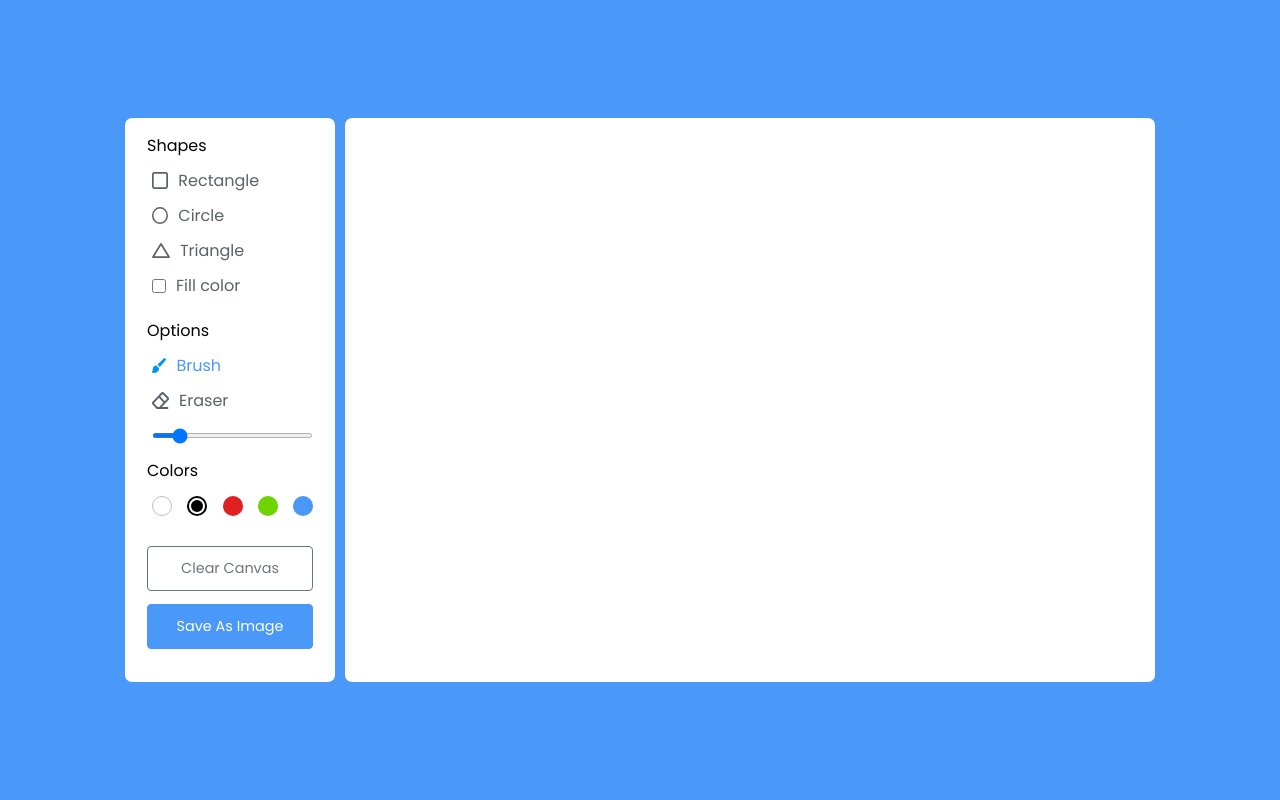
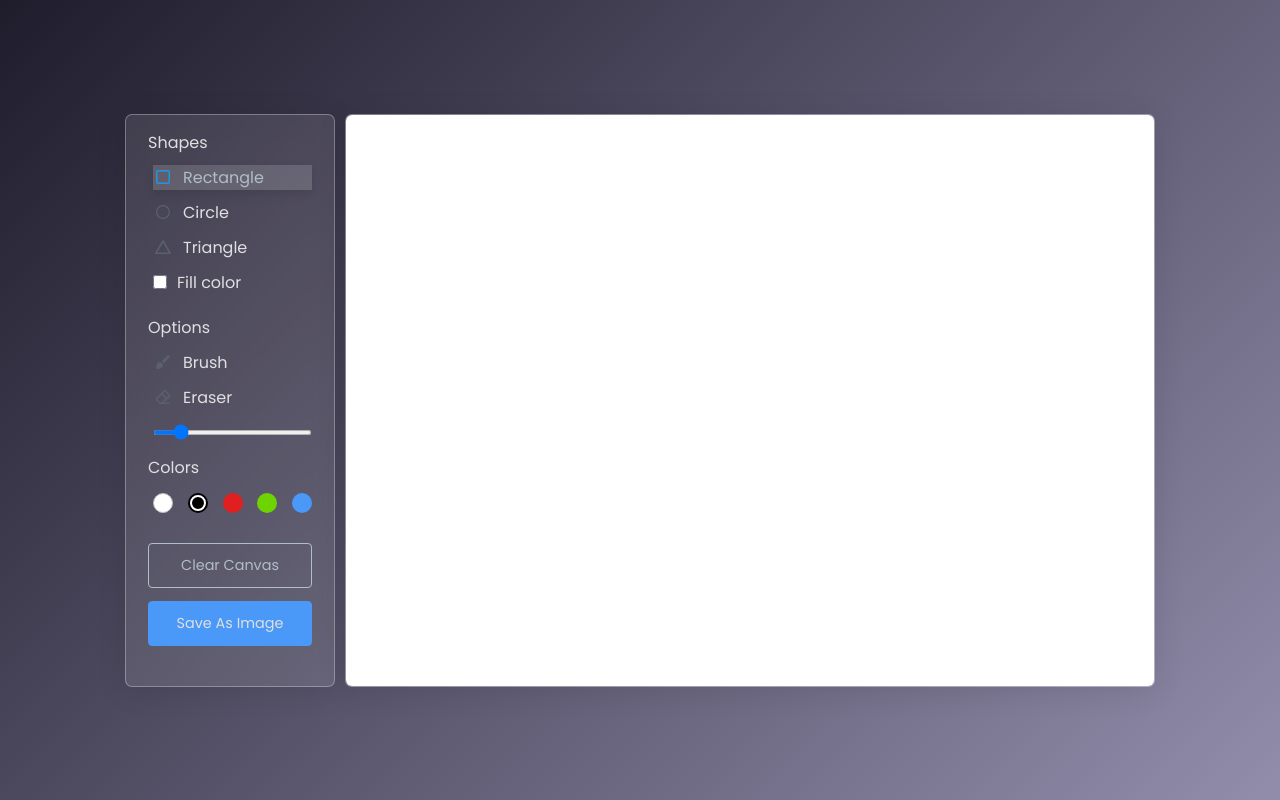
Before and after one commit to sahil-kumar-yadav/whiteboard-beta, a plain HTML site: page index.html in a window 1280 px wide. Both pictures are taken after a click on the item "Rectangle". Drawn offline with Linux system fonts and the light colour scheme.

Commit message:
basic app created

```diff
--- a/index.html
+++ b/index.html
@@ -1,10 +1,13 @@
 <!DOCTYPE html>
 <html lang="en">
+
 <head>
   <meta charset="UTF-8">
   <meta name="viewport" content="width=device-width, initial-scale=1.0">
   <link rel="stylesheet" href="style.css">
+  <script src="./script.js" defer></script>
   <title>WhiteBoard Beta</title>
+
 </head>
 
 <body>
@@ -70,4 +73,6 @@
   </div>
 
 </body>
+
+
 </html>
--- a/script.js
+++ b/script.js
@@ -0,0 +1,132 @@
+const canvas = document.querySelector("canvas"),
+    toolBtns = document.querySelectorAll(".tool"),
+    fillColor = document.querySelector("#fill-color"),
+    sizeSlider = document.querySelector("#size-slider"),
+    colorBtns = document.querySelectorAll(".colors .option"),
+    colorPicker = document.querySelector("#color-picker"),
+    clearCanvas = document.querySelector(".clear-canvas"),
+    saveImg = document.querySelector(".save-img"),
+    ctx = canvas.getContext("2d"); // getContext() method returns a drawing context on the canvas
+
+// global variables with default value
+let prevMouseX, prevMouseY, snapshot,
+    isDrawing = false,
+    selectedTool = "brush",
+    brushWidth = 5,
+    selectedColor = "#000";
+
+const setCanvasBackground = () => {
+    // setting whole canvas background to white, so the downloaded img background will be white
+    ctx.fillStyle = "#fff";
+    ctx.fillRect(0, 0, canvas.width, canvas.height);
+    ctx.fillStyle = selectedColor; // setting fillstyle back to the selectedColor, it'll be the brush color
+}
+
+window.addEventListener("load", () => {
+    // setting canvas width/height.. offsetwidth/height returns viewable width/height of an element
+    canvas.width = canvas.offsetWidth;
+    canvas.height = canvas.offsetHeight;
+    setCanvasBackground();
+});
+
+const drawRect = (e) => {
+    // if fillColor isn't checked draw a rect with border else draw rect with background
+    if (!fillColor.checked) {
+        // creating circle according to the mouse pointer
+        return ctx.strokeRect(e.offsetX, e.offsetY, prevMouseX - e.offsetX, prevMouseY - e.offsetY);
+        // stockerect returns a rectangle , stockerect(x-cordinate,y, widht,height)
+    }
+    ctx.fillRect(e.offsetX, e.offsetY, prevMouseX - e.offsetX, prevMouseY - e.offsetY);
+}
+
+const drawCircle = (e) => {
+    ctx.beginPath(); // creating new path to draw circle
+    // getting radius for circle according to the mouse pointer
+    let radius = Math.sqrt(Math.pow((prevMouseX - e.offsetX), 2) + Math.pow((prevMouseY - e.offsetY), 2));
+    ctx.arc(prevMouseX, prevMouseY, radius, 0, 2 * Math.PI); // creating circle according to the mouse pointer
+    // arc(x,y,radius,start,angle,endangle)
+    fillColor.checked ? ctx.fill() : ctx.stroke(); // if fillColor is checked fill circle else draw border circle
+}
+
+const drawTriangle = (e) => {
+    ctx.beginPath(); // creating new path to draw circle
+    ctx.moveTo(prevMouseX, prevMouseY); // moving triangle to the mouse pointer
+    ctx.lineTo(e.offsetX, e.offsetY); // creating first line according to the mouse pointer
+    ctx.lineTo(prevMouseX * 2 - e.offsetX, e.offsetY); // creating bottom line of triangle
+    ctx.closePath(); // closing path of a triangle so the third line draw automatically
+    fillColor.checked ? ctx.fill() : ctx.stroke(); // if fillColor is checked fill triangle else draw border
+}
+
+const startDraw = (e) => {
+    isDrawing = true;
+    prevMouseX = e.offsetX; // passing current mouseX position as prevMouseX value
+    prevMouseY = e.offsetY; // passing current mouseY position as prevMouseY value
+    ctx.beginPath(); // creating new path to draw
+    ctx.lineWidth = brushWidth; // passing brushSize as line width
+    ctx.strokeStyle = selectedColor; // passing selectedColor as stroke style
+    ctx.fillStyle = selectedColor; // passing selectedColor as fill style
+    // copying canvas data & passing as snapshot value.. this avoids dragging the image
+    snapshot = ctx.getImageData(0, 0, canvas.width, canvas.height);
+}
+
+const drawing = (e) => {
+    if (!isDrawing) return; // if isDrawing is false return from here
+    ctx.putImageData(snapshot, 0, 0); // adding copied canvas data on to this canvas
+
+    if (selectedTool === "brush" || selectedTool === "eraser") {
+        // if selected tool is eraser then set strokeStyle to white
+        // to paint white color on to the existing canvas content else set the stroke color to selected color
+        ctx.strokeStyle = selectedTool === "eraser" ? "#fff" : selectedColor;
+        ctx.lineTo(e.offsetX, e.offsetY); // creating line according to the mouse pointer
+        ctx.stroke(); // drawing/filling line with color
+    } else if (selectedTool === "rectangle") {
+        drawRect(e);
+    } else if (selectedTool === "circle") {
+        drawCircle(e);
+    } else {
+        drawTriangle(e);
+    }
+}
+
+toolBtns.forEach(btn => {
+    btn.addEventListener("click", () => { // adding click event to all tool option
+        // remove class from previous options / other option and add it to current clicked option
+        document.querySelector(".options .active").classList.remove("active");
+        btn.classList.add("active");
+        selectedTool = btn.id;
+    });
+});
+
+sizeSlider.addEventListener("change", () => brushWidth = sizeSlider.value); // passing slider value as brushSize
+
+colorBtns.forEach(btn => {
+    btn.addEventListener("click", () => { // adding click event to all color button
+        // removing selected class from the previous option and adding on current clicked option
+        document.querySelector(".options .selected").classList.remove("selected");
+        btn.classList.add("selected");
+        // passing selected btn background color as selectedColor value
+        selectedColor = window.getComputedStyle(btn).getPropertyValue("background-color");
+    });
+});
+
+colorPicker.addEventListener("change", () => {
+    // passing picked color value from color picker to last color btn background
+    colorPicker.parentElement.style.background = colorPicker.value;
+    colorPicker.parentElement.click();
+});
+
+clearCanvas.addEventListener("click", () => {
+    ctx.clearRect(0, 0, canvas.width, canvas.height); // clearing whole canvas
+    setCanvasBackground();
+});
+
+saveImg.addEventListener("click", () => {
+    const link = document.createElement("a"); // creating <a> element
+    link.download = `${Date.now()}.jpg`; // passing current date as link download value
+    link.href = canvas.toDataURL(); // passing canvasData as link href value
+    link.click(); // clicking link to download image
+});
+
+canvas.addEventListener("mousedown", startDraw);
+canvas.addEventListener("mousemove", drawing);
+canvas.addEventListener("mouseup", () => isDrawing = false);
--- a/style.css
+++ b/style.css
@@ -1,99 +1,144 @@
 /* Import Google font - Poppins */
 @import url('https://fonts.googleapis.com/css2?family=Poppins:wght@400;500;600&display=swap');
-*{
+
+* {
   margin: 0;
   padding: 0;
   box-sizing: border-box;
   font-family: 'Poppins', sans-serif;
+
 }
-body{
+
+body {
   display: flex;
   align-items: center;
   justify-content: center;
   min-height: 100vh;
-  background: #4A98F7;
+  background: linear-gradient(135deg, #1F1C2C, #928DAB);
+  color: #E0E0E0;
 }
-.container{
+
+.container {
   display: flex;
   width: 100%;
   gap: 10px;
   padding: 10px;
   max-width: 1050px;
 }
-section{
-  background: #fff;
+
+section {
+  background: rgba(255, 255, 255, 0.1);
   border-radius: 7px;
+  box-shadow: 0 4px 30px rgba(0, 0, 0, 0.1);
+  backdrop-filter: blur(10px);
+  -webkit-backdrop-filter: blur(10px);
+  border: 1px solid rgba(255, 255, 255, 0.3);
+
 }
-.tools-board{
+
+.tools-board {
   width: 210px;
   padding: 15px 22px 0;
 }
-.tools-board .row{
+
+.tools-board .row {
   margin-bottom: 20px;
 }
-.row .options{
+
+.row .options {
   list-style: none;
   margin: 10px 0 0 5px;
 }
-.row .options .option{
+
+.row .options .option {
   display: flex;
   cursor: pointer;
   align-items: center;
   margin-bottom: 10px;
+
 }
+
+.option:hover,
+.option.active {
+  background: rgba(255, 255, 255, 0.15);
+  box-shadow: 0 4px 8px rgba(0, 0, 0, 0.1);
+}
+
+.option img {
+  width: 20px;
+  height: 14px;
+}
+
+
 /* color changes when hover or a active class  */
-.option:is(:hover, .active) img{
-  filter: invert(17%) sepia(90%) saturate(3000%) hue-rotate(900deg) brightness(100%) contrast(100%);
+.option:is(:hover, .active) img {
+  filter: invert(84%) sepia(22%) saturate(3729%) hue-rotate(179deg) brightness(93%) contrast(89%);
 }
-.option :where(span, label){
-  color: #5A6168;
+
+.option :where(span, label) {
+  color: #E0E0E0;
   cursor: pointer;
   padding-left: 10px;
 }
-.option:is(:hover, .active) :where(span, label){
-  color: #4A98F7;
+
+.option:is(:hover, .active) :where(span, label) {
+  color: #B0BEC5;
 }
-.option #fill-color{
+
+.option #fill-color {
   cursor: pointer;
   height: 14px;
   width: 14px;
 }
-#fill-color:checked ~ label{
-  color: #4A98F7;
+
+#fill-color:checked~label {
+  color: #B0BEC5;
 }
-.option #size-slider{
+
+.option #size-slider {
   width: 100%;
   height: 5px;
   margin-top: 10px;
+  background: rgba(255, 255, 255, 0.1);
+  border-radius: 5px;
 }
-.colors .options{
+
+.colors .options {
   display: flex;
   justify-content: space-between;
 }
-.colors .option{
+
+.colors .option {
   height: 20px;
   width: 20px;
   border-radius: 50%;
   margin-top: 3px;
   position: relative;
+  transition: transform 0.2s;
 }
-.colors .option:nth-child(1){
+
+.colors .option:nth-child(1) {
   background-color: #fff;
   border: 1px solid #bfbfbf;
 }
-.colors .option:nth-child(2){
+
+.colors .option:nth-child(2) {
   background-color: #000;
 }
-.colors .option:nth-child(3){
+
+.colors .option:nth-child(3) {
   background-color: #E02020;
 }
-.colors .option:nth-child(4){
+
+.colors .option:nth-child(4) {
   background-color: #6DD400;
 }
-.colors .option:nth-child(5){
+
+.colors .option:nth-child(5) {
   background-color: #4A98F7;
 }
-.colors .option.selected::before{
+
+.colors .option.selected::before {
   position: absolute;
   content: "";
   top: 50%;
@@ -105,16 +150,19 @@ section{
   border: 2px solid #fff;
   transform: translate(-50%, -50%);
 }
-.colors .option:first-child.selected::before{
+
+.colors .option:first-child.selected::before {
   border-color: #ccc;
 }
-.option #color-picker{
+
+.option #color-picker {
   opacity: 0;
   cursor: pointer;
 }
-.buttons button{
+
+.buttons button {
   width: 100%;
-  color: #fff;
+  color: #E0E0E0;
   border: none;
   outline: none;
   padding: 11px 0;
@@ -123,25 +171,35 @@ section{
   background: none;
   border-radius: 4px;
   cursor: pointer;
+  transition: background 0.3s, color 0.3s;
 }
-.buttons .clear-canvas{
-  color: #6C757D;
-  border: 1px solid #6C757D;
+
+.buttons .clear-canvas {
+  color: #B0BEC5;
+  border: 1px solid #B0BEC5;
   transition: all 0.3s ease;
 }
-.clear-canvas:hover{
+
+.clear-canvas:hover {
   color: #fff;
-  background: #6C757D;
+  color: #B0BEC5;
 }
-.buttons .save-img{
+
+.buttons .save-img {
   background: #4A98F7;
   border: 1px solid #4A98F7;
 }
-.drawing-board{
+
+.save-img:hover {
+  background: #3a81c6;
+}
+
+.drawing-board {
   flex: 1;
   overflow: hidden;
 }
-.drawing-board canvas{
+
+.drawing-board canvas {
   width: 100%;
   height: 100%;
 }
```
Lines whose indentation alone changed are shown as unchanged.
